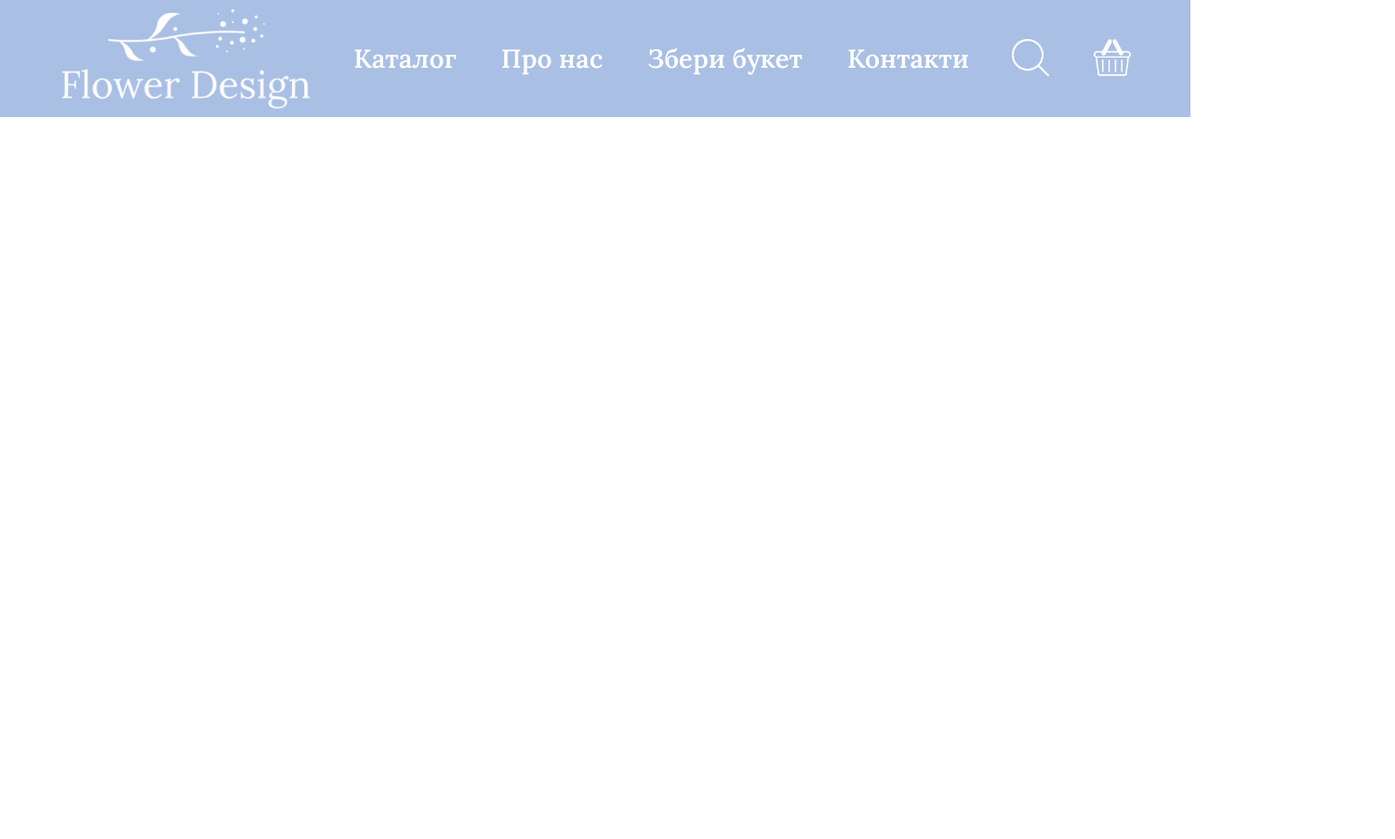
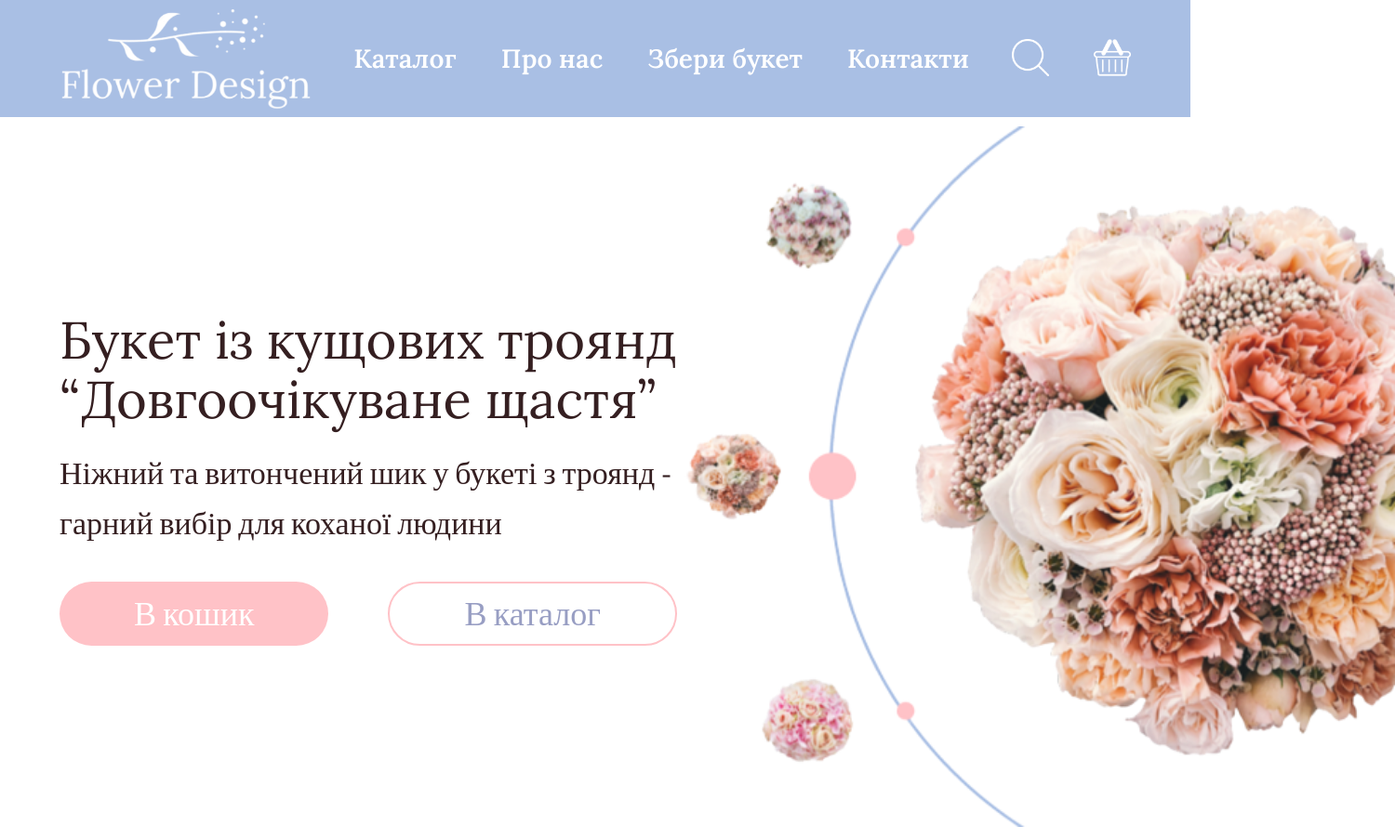
Before and after one commit to marinkavv/Flower-store, a plain HTML site: page index.html in a window 1280 px wide. Shown: the whole page at 93% size, 1500 px wide, since content can reach past the window. Before the commit the page ends 800 px from the top, so only its background shows below. Drawn offline with Linux system fonts and the light colour scheme.

Commit message:
Add section 1 to main content

```diff
--- a/css/style.css
+++ b/css/style.css
@@ -1,5 +1,5 @@
 /* FONTS */
-@import url("https://fonts.googleapis.com/css2?family=Lora:wght@600&display=swap");
+@import url("https://fonts.googleapis.com/css2?family=Lora:wght@400..700&display=swap");
 
 @font-face {
   font-family: "Source Sans Pro Regular";
@@ -47,3 +47,62 @@ ul li {
 .cart-icon img {
   max-height: 40px;
 }
+
+/* SECTION 1 */
+.bouquet-section {
+  display: flex;
+  justify-content: space-between;
+  align-items: center;
+}
+
+.content {
+  margin-left: 64px;
+}
+
+.content h1 {
+  font-size: 56px;
+  font-family: "Lora", serif;
+  font-weight: 400;
+  margin-bottom: 20px;
+  color: #351f21;
+  line-height: 64px;
+}
+
+.content p {
+  font-size: 34px;
+  font-family: "Source Sans Pro Regular";
+  width: 664px;
+  color: #351f21;
+  margin-bottom: 36px;
+  line-height: 54px;
+}
+
+.buttons-container {
+  display: flex;
+  gap: 64px;
+}
+
+button {
+  padding: 10px 80px;
+  border-radius: 50px;
+  font-size: 36px;
+  font-family: "Source Sans Pro Regular";
+  cursor: pointer;
+}
+
+.cart-btn {
+  background-color: #ffc2c7;
+  color: white;
+  border: none;
+}
+
+.catalog-btn {
+  background-color: transparent;
+  color: #989ec3;
+  border: 2px solid #ffc2c7;
+}
+
+.flower-image {
+  margin: 10px 0;
+  height: 754px;
+}
--- a/index.html
+++ b/index.html
@@ -30,5 +30,30 @@
         </ul>
       </nav>
     </header>
+
+    <!-- MAIN CONTENT -->
+    <main>
+      <!-- SECTION 1 -->
+      <section class="bouquet-section">
+        <div class="content">
+          <h1>Букет із кущових троянд “Довгоочікуване щастя”</h1>
+          <p>
+            Ніжний та витончений шик у букеті з троянд - гарний вибір для
+            коханої людини
+          </p>
+          <div class="buttons-container">
+            <button class="cart-btn">В кошик</button>
+            <button class="catalog-btn">В каталог</button>
+          </div>
+        </div>
+        <div class="image-container">
+          <img
+            src="/Images/bg_web-no-background.png"
+            alt="Фонове зображення"
+            class="flower-image"
+          />
+        </div>
+      </section>
+    </main>
   </body>
 </html>
```
